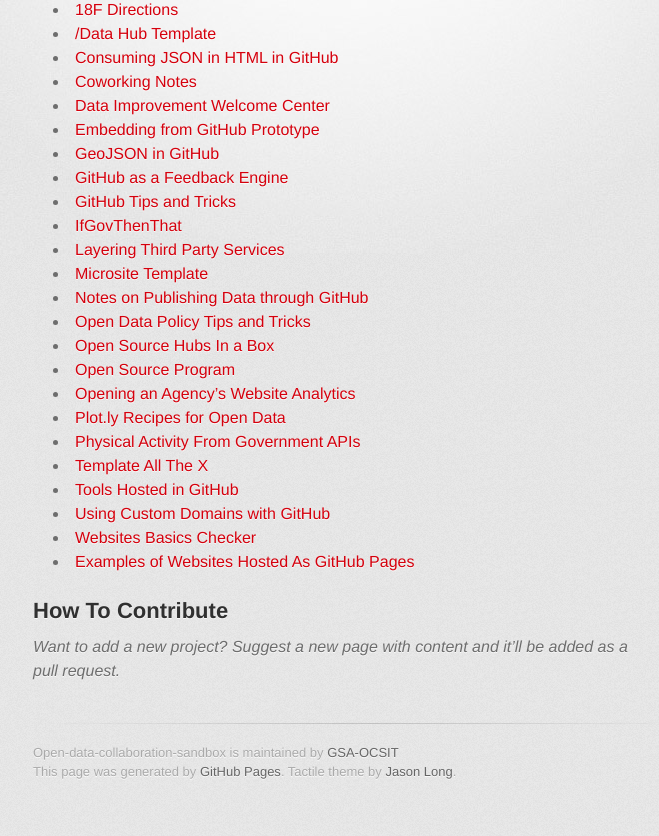
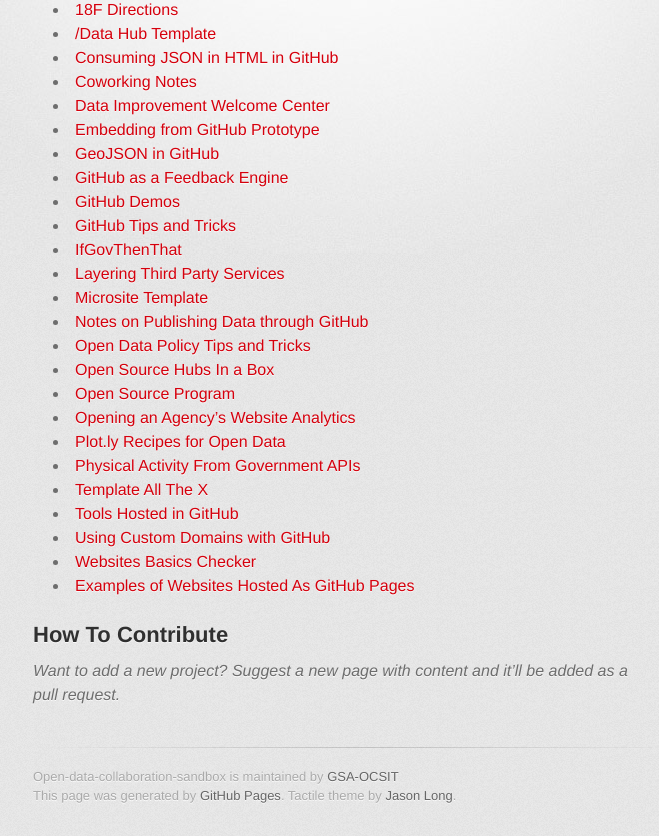
Before and after one commit to GSA/Open-Data-Collaboration-Sandbox, a Jekyll site: the page built from index.md, in a window 1280 px wide. Shown: the part 320-1156 px from the top of the page, without its empty margins (297-956 px from the left). Built offline with Jekyll 4.4.1, drawn with Linux system fonts in a browser that asks for light colours; some web fonts are replaced; before the commit the page ends 1132 px from its top, so only the background shows below that.

Commit message:
added github demos

```diff
--- a/index.md
+++ b/index.md
@@ -17,6 +17,7 @@
 * [Embedding from GitHub Prototype](https://github.com/gbinal/embedding-github-prototype)
 * [GeoJSON in GitHub](http://gsa.github.io/Open-Data-Collaboration-Sandbox/geojson-in-github/)
 * [GitHub as a Feedback Engine](http://gsa.github.io/Open-Data-Collaboration-Sandbox/github_as_a_feedback_engine)
+* [GitHub Demos](https://github.com/18F/github-demos)
 * [GitHub Tips and Tricks](http://gsa.github.io/Open-Data-Collaboration-Sandbox/github_tips_and_tricks)
 * [IfGovThenThat](https://github.com/18f/ifgovthenthat)
 * [Layering Third Party Services](http://gsa.github.io/Open-Data-Collaboration-Sandbox/layering-third-party-services)
```
